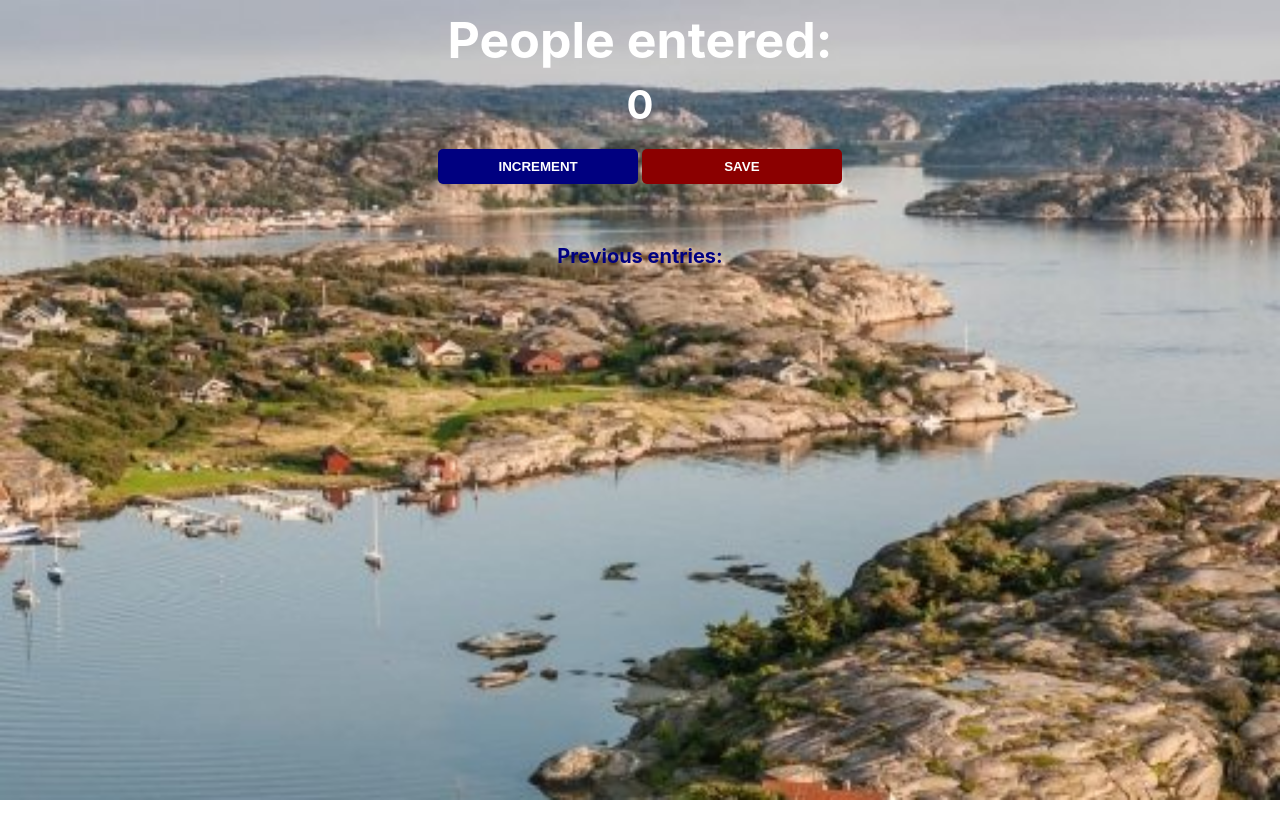
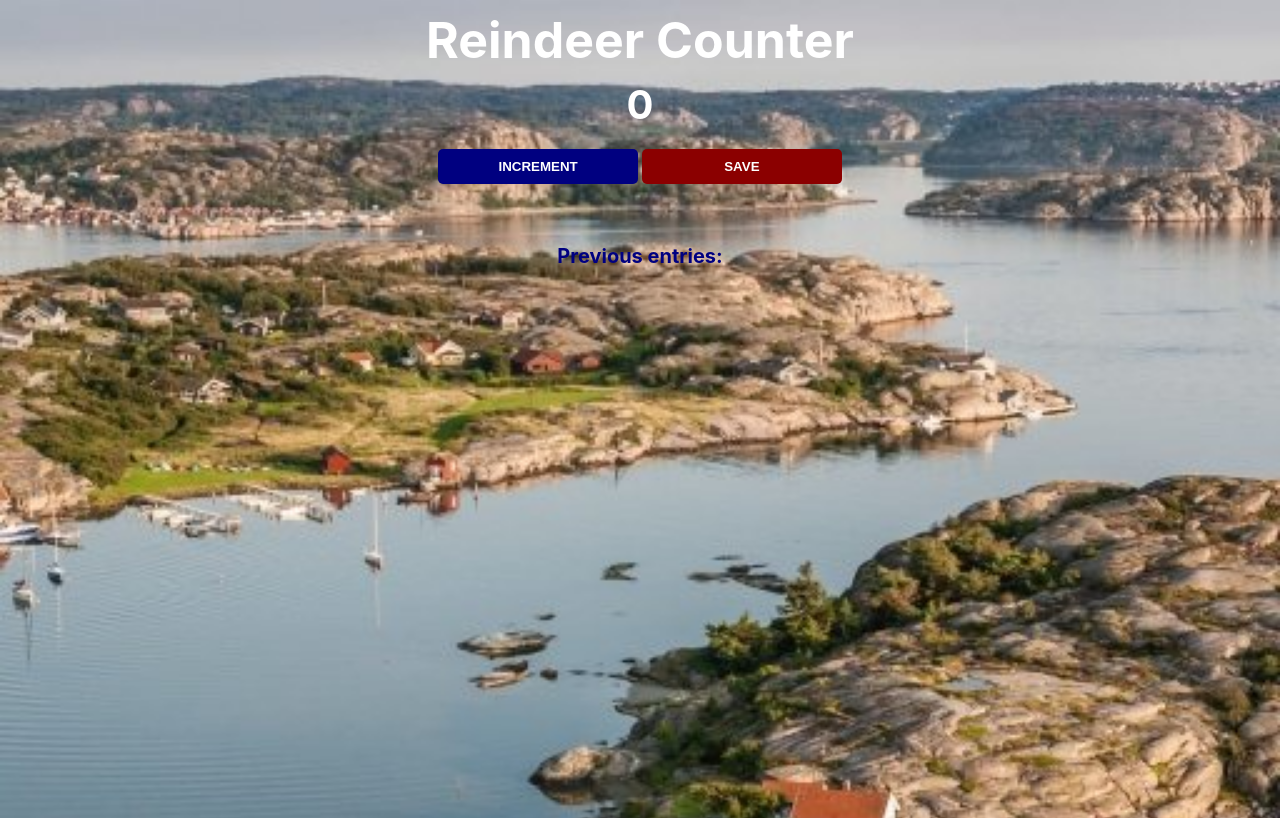
Before and after one commit to liga140623/Reindeer-counter, a plain HTML site: page index.html in a window 1280 px wide. Drawn offline with Linux system fonts and the light colour scheme.

```diff
--- a/index.css
+++ b/index.css
@@ -1,9 +1,10 @@
 body {
     background-image: url("sweden.jpg");
     background-size: cover;
-    font-family: -apple-system, Cambria, Cochin, Georgia, Times, 'Times New Roman', serif ;
+    font-family: -apple-system, BlinkMacSystemFont, 'Segoe UI', Roboto, Oxygen, Ubuntu, Cantarell, 'Open Sans', 'Helvetica Neue', sans-serif ;
     font-weight: bold;
     text-align: center;
+    height: 100vh;
 }
 
 h1 {
--- a/index.html
+++ b/index.html
@@ -5,7 +5,7 @@
 </head>
 
 <body>
-    <h1>People entered:</h1>
+    <h1>Reindeer Counter</h1>
     <h2 id="count-el">0</h2>
     <button id="increment-btn" onclick="increment()">INCREMENT</button>
     <button id="save-btn" onclick="save()">SAVE</button>
```
